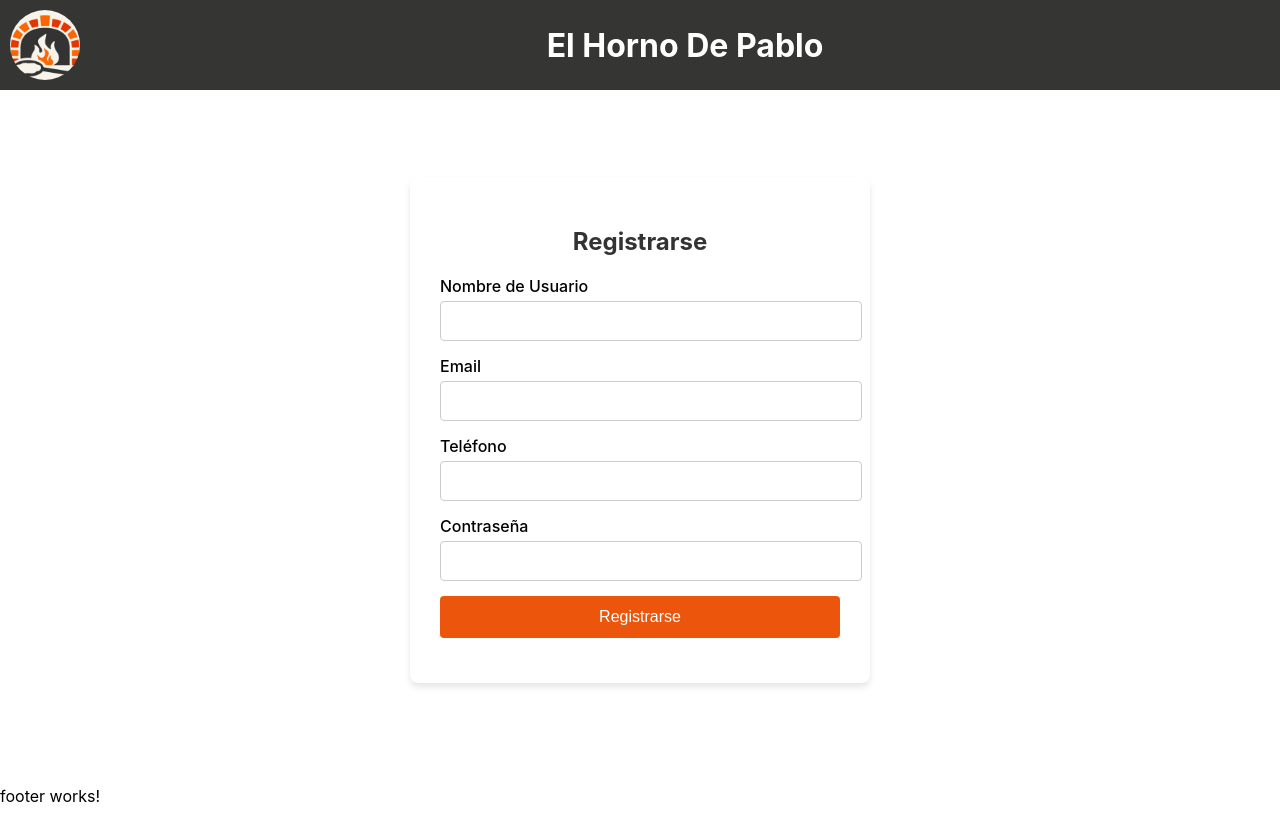
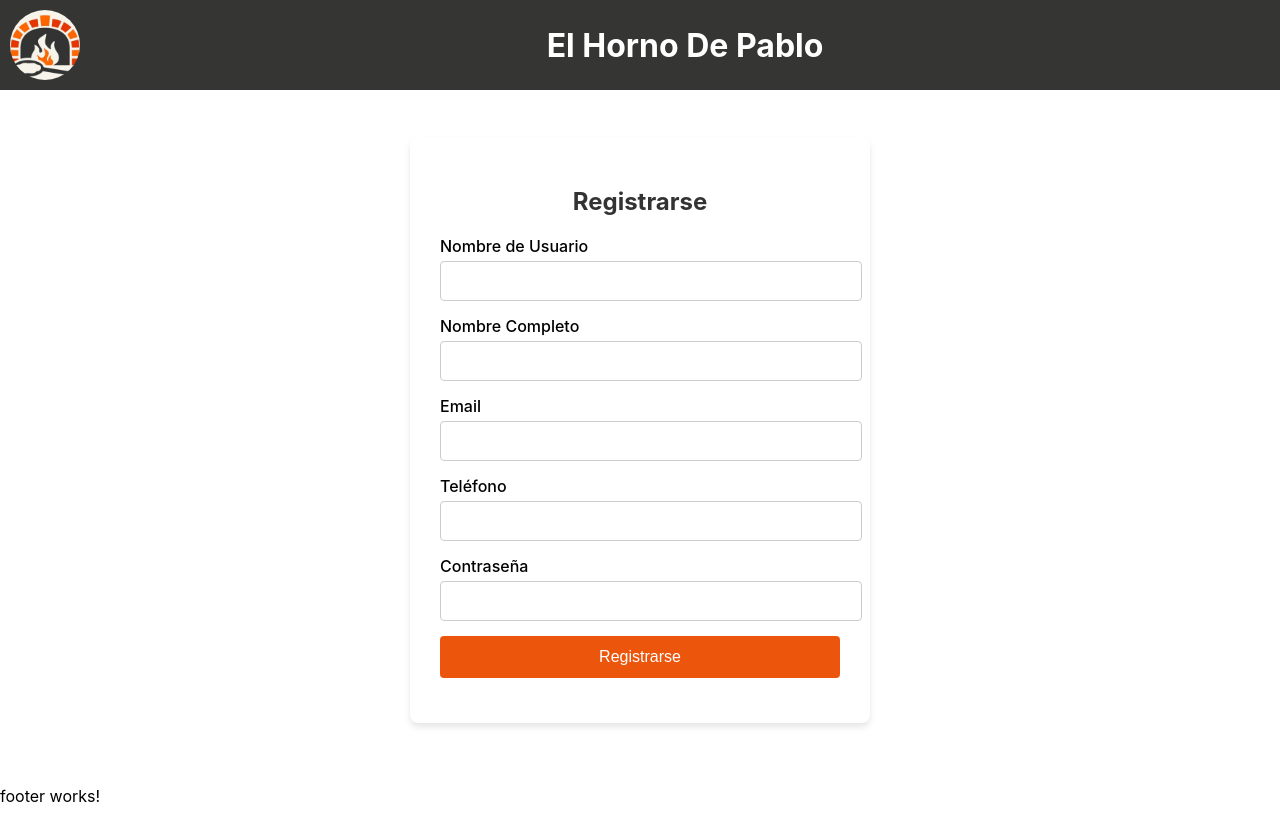
Before and after one commit to Cristian686504/elhornodepablo-frontend, an Angular app: page /register in a window 1280 px wide. Built offline with nearby package versions, Linux system fonts and the light colour scheme.

Commit message:
Modificando el registrar

```diff
--- a/src/app/perfil/perfil.component.css
+++ b/src/app/perfil/perfil.component.css
@@ -138,7 +138,7 @@
 
 
 
-.tabla-pedidos span.ENTREGADO {
+.tabla-pedidos span.ACEPTADO {
   background-color: rgba(45, 206, 137, 0.1);
   color: #2dce89;
   padding: 0.25rem 0.75rem;
@@ -179,7 +179,7 @@
 
 
 
-.tabla-fiestas span.ENTREGADO {
+.tabla-fiestas span.ACEPTADO {
   background-color: rgba(45, 206, 137, 0.1);
   color: #2dce89;
   padding: 0.25rem 0.75rem;
--- a/src/app/register/register.component.html
+++ b/src/app/register/register.component.html
@@ -5,6 +5,11 @@
       <div class="form-group">
         <label for="nombreUsuario">Nombre de Usuario</label>
         <input type="text" id="nombreUsuario" [(ngModel)]="usuario.nombreUsuario" name="nombreUsuario" required
+          [disabled]="loading">
+      </div>
+      <div class="form-group">
+        <label for="nombreCompleto">Nombre Completo</label>
+        <input type="text" id="nombreCompleto" [(ngModel)]="usuario.nombreCompleto" name="nombreCompleto" required
           [disabled]="loading">
       </div>
       <div class=" form-group">
--- a/src/app/register/register.component.ts
+++ b/src/app/register/register.component.ts
@@ -13,7 +13,7 @@ import { CommonModule } from '@angular/common';
 })
 export class RegisterComponent {
 
-  usuario = { nombreUsuario: '', contrasenia: '', email: '', telefono: '' };
+  usuario = { nombreUsuario: '', nombreCompleto: '', contrasenia: '', email: '', telefono: '' };
   loading = false;
   error = '';
 
@@ -21,7 +21,7 @@ export class RegisterComponent {
   constructor(private clienteService: ClienteService, private router: Router ) {}
 
   registrarse() {
-    if (!this.usuario.nombreUsuario || !this.usuario.contrasenia || !this.usuario.email || !this.usuario.telefono) {
+    if (!this.usuario.nombreUsuario || !this.usuario.nombreCompleto || !this.usuario.contrasenia || !this.usuario.email || !this.usuario.telefono) {
       this.error = 'Por favor ingrese toda la información requerida';
       return;
     }
```
Lines whose indentation alone changed are shown as unchanged.
